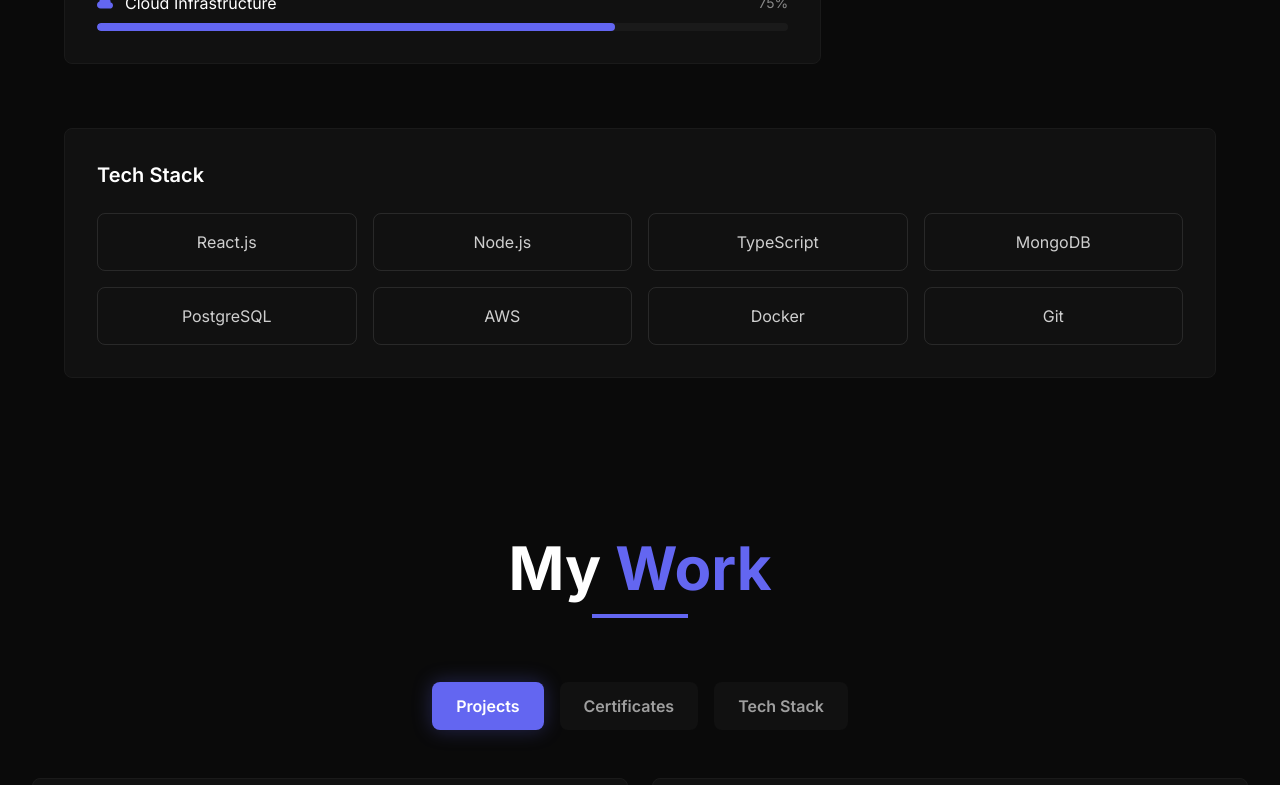
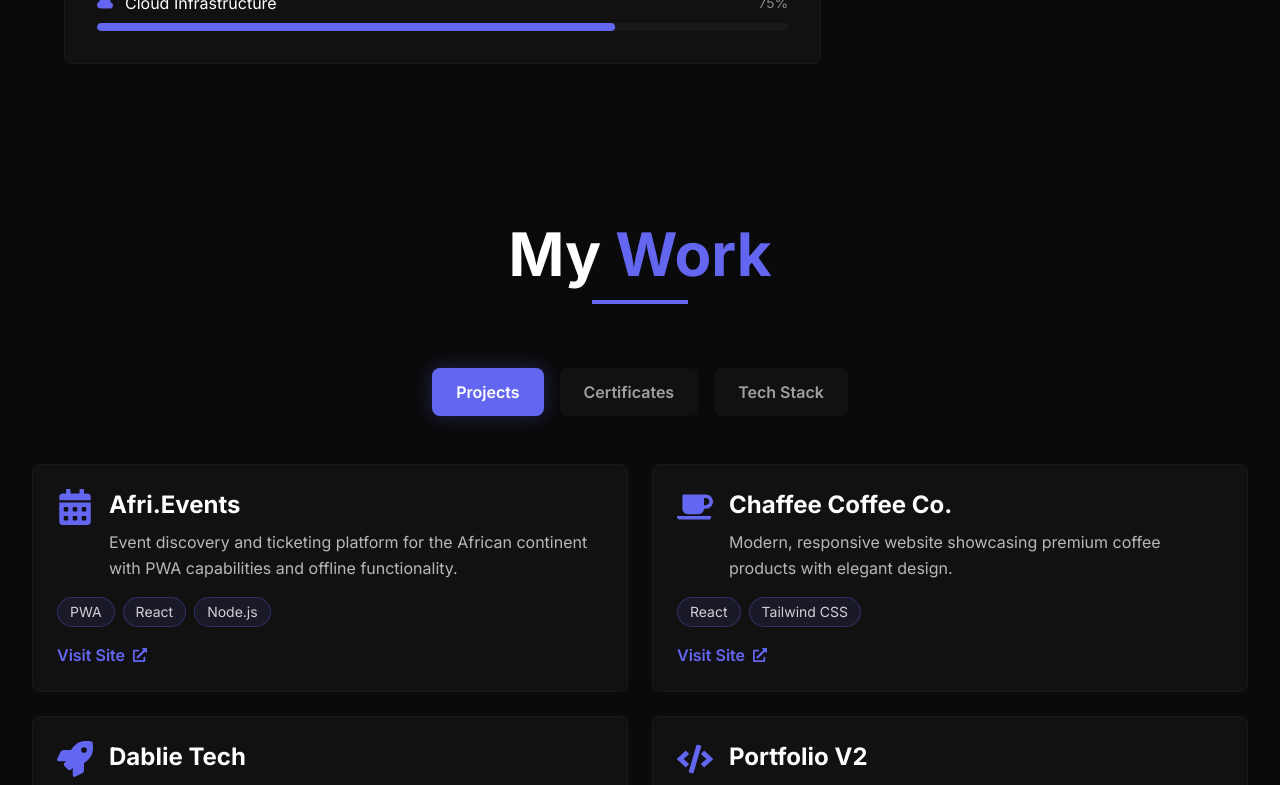
Before and after one commit to MuazMu/Portofolio, a React (Vite) app: page / in a window 1280 px wide. Shown: the part 1680-2465 px from the top of the page. Built offline with nearby package versions, Linux system fonts and the light colour scheme.

Commit message:
Remove Tech Stack section from About page
- Removed duplicate tech stack display below Core Expertise
- Tech stack is still available in Portfolio tab
- Cleaner About section focusing on bio, expertise, and stats

```diff
--- a/src/components/About.jsx
+++ b/src/components/About.jsx
@@ -46,11 +46,6 @@ const About = () => {
     { area: 'Cloud Infrastructure', icon: FaCloud, level: 75 },
   ];
 
-  const techStack = [
-    'React.js', 'Node.js', 'TypeScript', 'MongoDB',
-    'PostgreSQL', 'AWS', 'Docker', 'Git'
-  ];
-
   return (
     <section id="About" className="min-h-screen py-20" ref={sectionRef}>
       <div className="container mx-auto px-4 md:px-8">
@@ -64,7 +59,7 @@ const About = () => {
           </div>
 
           {/* Main Content */}
-          <div className="grid md:grid-cols-3 gap-8 mb-16">
+          <div className="grid md:grid-cols-3 gap-8">
             {/* Bio Section */}
             <div className="md:col-span-2 space-y-8">
               {/* Intro */}
@@ -130,22 +125,6 @@ const About = () => {
               ))}
             </div>
           </div>
-
-          {/* Tech Stack */}
-          <div className="card p-8">
-            <h4 className="text-xl font-semibold text-white mb-6">Tech Stack</h4>
-
-            <div className="grid grid-cols-2 md:grid-cols-4 gap-4">
-              {techStack.map((tech, index) => (
-                <div
-                  key={index}
-                  className="border border-white/10 rounded-lg p-4 text-center hover:border-accent hover:bg-accent/5 transition-all duration-300"
-                >
-                  <span className="text-white/80">{tech}</span>
-                </div>
-              ))}
-            </div>
-          </div>
         </div>
       </div>
     </section>
```
